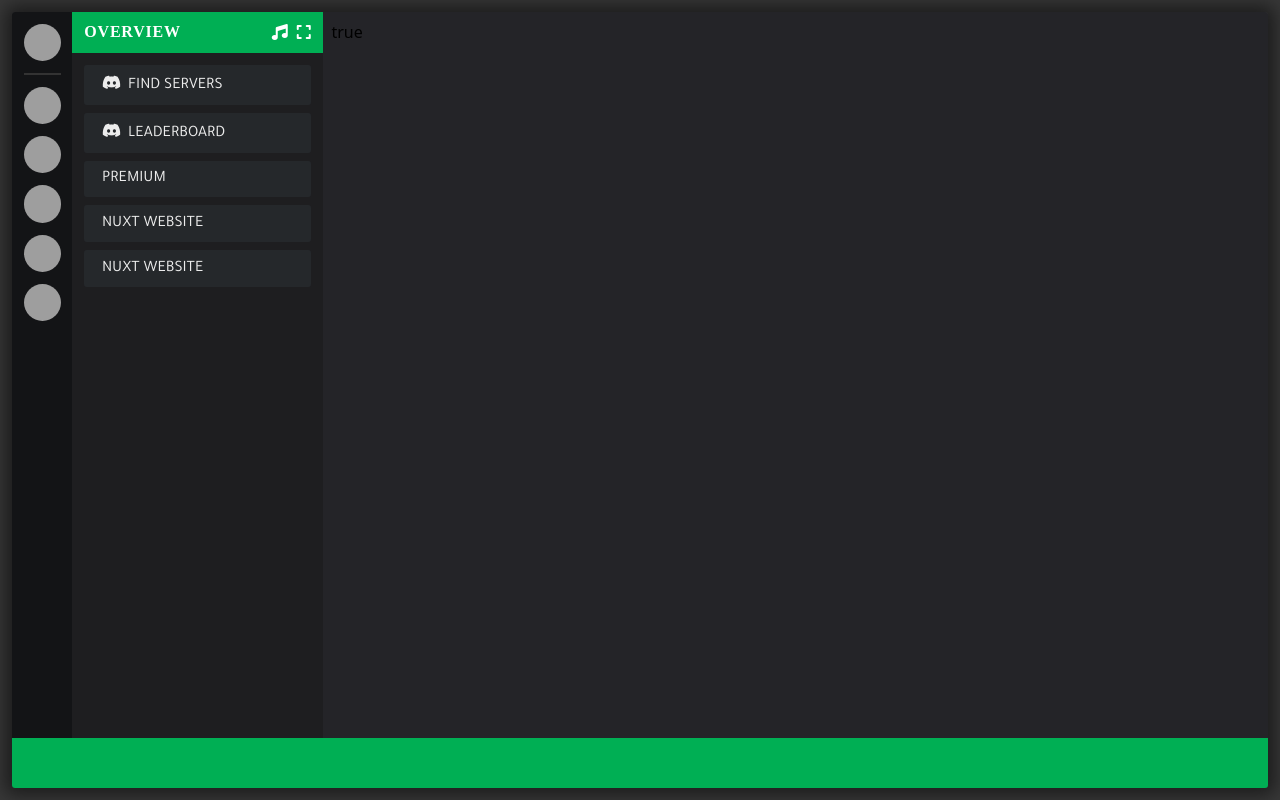
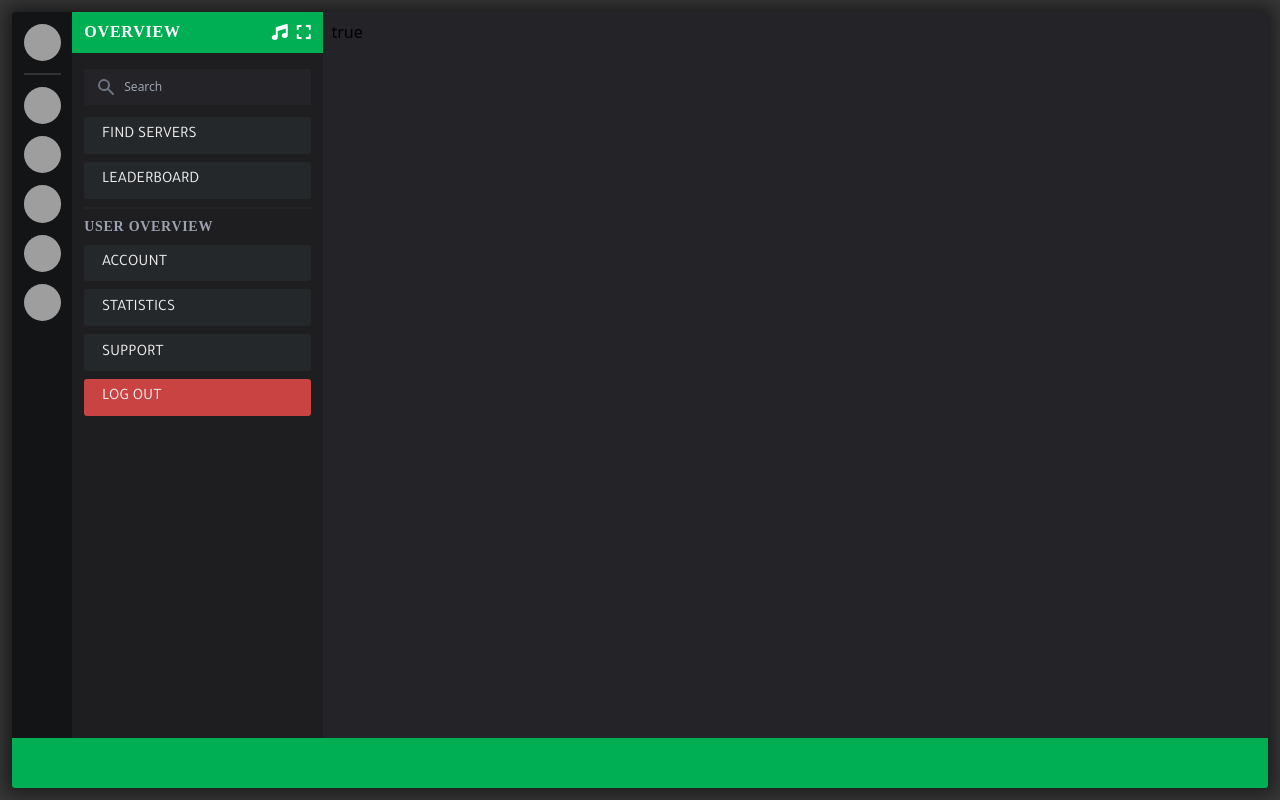
Before and after one commit to ahiezx/dashboard-remake, a Nuxt app: page / in a window 1280 px wide. Built offline with nearby package versions, Linux system fonts and the light colour scheme; grey boxes are pictures that could not be loaded; a web font is replaced by a local one.

Commit message:
Better buttons

```diff
--- a/components/Dashboard/Sidebar/Components/Buttons/index.vue
+++ b/components/Dashboard/Sidebar/Components/Buttons/index.vue
@@ -1,5 +1,5 @@
 <template>
-    <div class="flex space-x-2">
+    <div class="flex space-x-2 notch">
 
         <DashboardSidebarComponentsButtonsMusic/>
         <DashboardSidebarComponentsButtonsMargin/>
@@ -13,4 +13,17 @@ export default {
 </script>
 <style>
 
+.notch i {
+    cursor: pointer;
+    box-sizing: border-box;
+    transition: 0.15s ease-in-out;
+}
+
+.notch i:hover {
+    background-color: rgba(0, 0, 0, 0.3);
+    border-radius: 50%;
+    transition: 0.15s ease-in-out;
+
+}
+
 </style>
--- a/components/Dashboard/Sidebar/Controls.vue
+++ b/components/Dashboard/Sidebar/Controls.vue
@@ -1,19 +1,46 @@
 <template>
 
-<div class="bg-black md:text-xs" aria-label="Sidebar-1">
+<div class="bg-black md:text-xs side_controls" aria-label="Sidebar-1">
    <DashboardSidebarComponentsTitle title="Overview"></DashboardSidebarComponentsTitle>
    <div class="p-3 space-y-2">
-      <NuxtLink class="btn-generic" to="/"><i class="fa-brands fa-discord generic-icon"></i> Find Servers</NuxtLink>
-      <NuxtLink class="btn-generic" to="/"><i class="fa-brands fa-discord generic-icon"></i> Leaderboard</NuxtLink>
-      <NuxtLink class="btn-generic" to="/">Premium</NuxtLink>
-      <NuxtLink class="btn-generic" to="/">Nuxt website</NuxtLink>
-      <NuxtLink class="btn-generic" to="/">Nuxt website</NuxtLink>
+      <div class="mt-1 mb-3">
+
+         <form class="flex items-center">
+            <label for="simple-search" class="sr-only">Search</label>
+            <div class="relative w-full">
+               <div class="flex absolute inset-y-0 left-0 items-center pl-3 pointer-events-none">
+                     <svg aria-hidden="true" class="w-5 h-5 text-gray-500 dark:text-gray-400" fill="currentColor" viewBox="0 0 20 20" xmlns="http://www.w3.org/2000/svg"><path fill-rule="evenodd" d="M8 4a4 4 0 100 8 4 4 0 000-8zM2 8a6 6 0 1110.89 3.476l4.817 4.817a1 1 0 01-1.414 1.414l-4.816-4.816A6 6 0 012 8z" clip-rule="evenodd"></path></svg>
+               </div>
+               <input type="text" id="simple-search" class="bg-innerdark text-gray-900 text-xs rounded-sm focus:ring-blue-500 block w-full pl-10 p-2.5  dark:placeholder-gray-400 dark:text-white dark:focus:ring-blue-500 dark:focus:border-blue-500" placeholder="Search" required>
+            </div>
+         </form>
+
+      </div>
+      <NuxtLink class="btn-generic" to="/"> Find Servers</NuxtLink>
+      <NuxtLink class="btn-generic" to="/"> Leaderboard</NuxtLink>
+      <hr>
+      <h4
+      class="text-gray-400 text-sm font-extrabold uppercase tracking-wider"
+      >User Overview</h4>
+      <NuxtLink class="btn-generic" to="/"> Account</NuxtLink>
+      <NuxtLink class="btn-generic" to="/"> Statistics</NuxtLink>
+      <NuxtLink class="btn-generic" to="/"> Support</NuxtLink>
+      <NuxtLink class="btn-generic btn-generic-red" to="/"> Log out</NuxtLink>
    </div>
 </div>
 
 </template>
 
 <style>
+
+   .side_controls hr{
+      border: 1px solid #242428;
+      width: 100%;
+   }
+
+   .bg-periwinkle {
+      background-color: #5111F3;
+   }
 
    .btn-generic {
 
@@ -37,6 +64,14 @@
       background-color: #2f3336;
    }
 
+   .btn-generic-red {
+      background-color: #ca4343;
+   }
+
+   .btn-generic-red:hover {
+      background-color: #cf2525;
+   }
+
    .generic-icon {
       margin-right: 0.2rem;
       font-size: 0.95rem;
```
